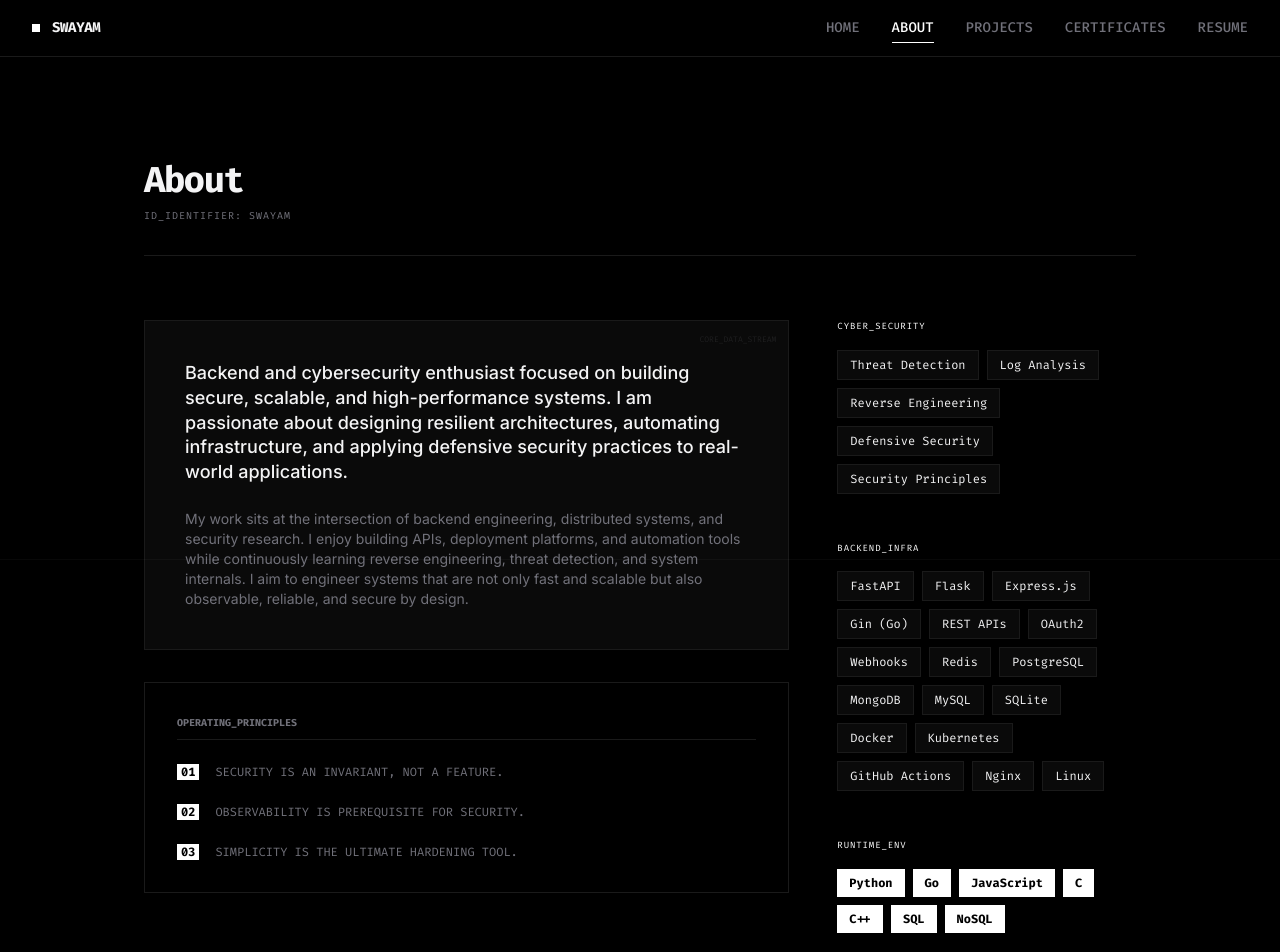
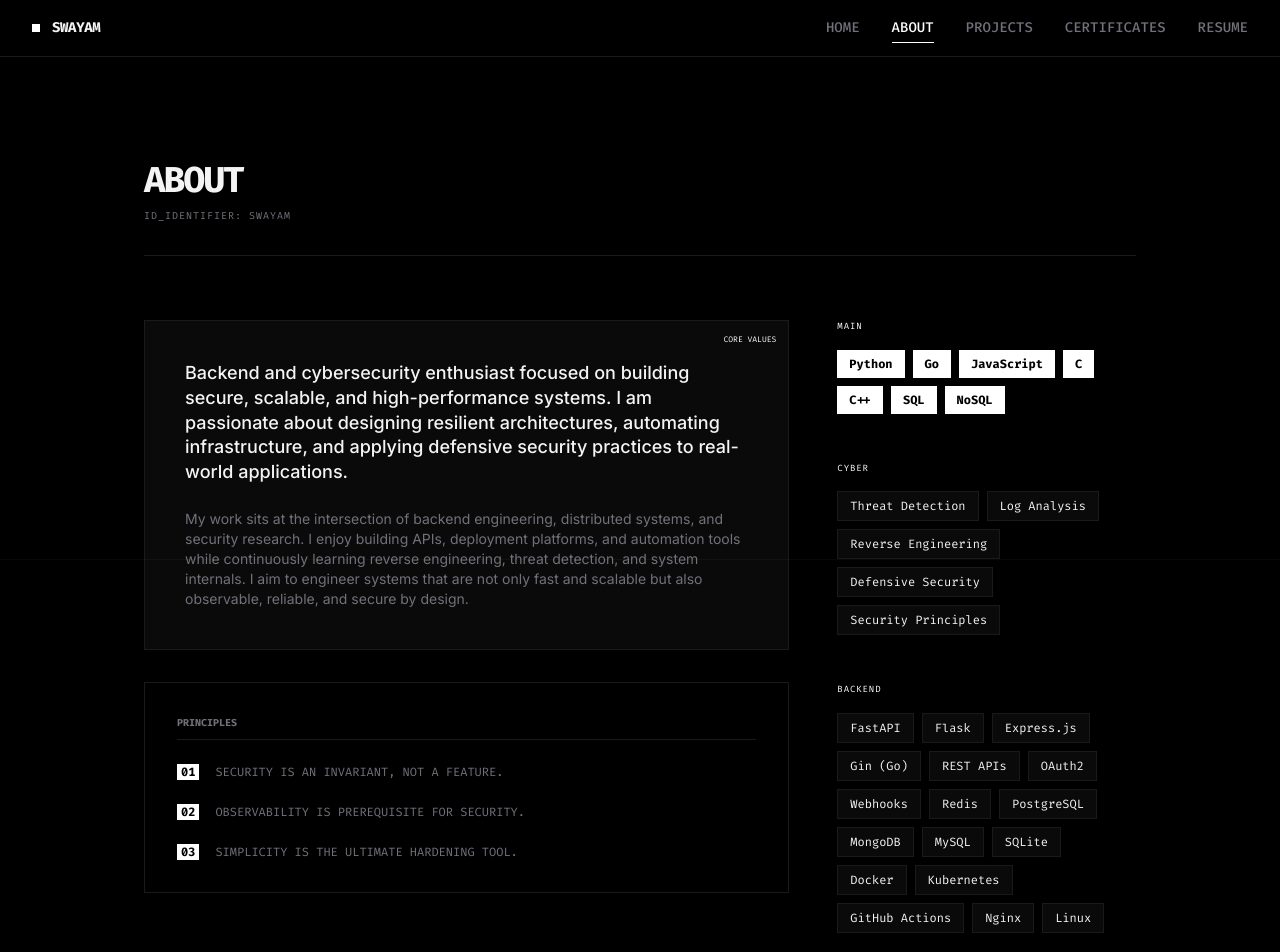
Before and after one commit to swayam5342/website, a React (Vite) app: page /#/about in a window 1280 px wide. Shown: the top 952 px of the page. Built offline with nearby package versions, Linux system fonts and the light colour scheme.

Commit message:
edited project

```diff
--- a/data/about.json
+++ b/data/about.json
@@ -1,5 +1,7 @@
 {
-   "main_text": "Backend and cybersecurity enthusiast focused on building secure, scalable, and high-performance systems. I am passionate about designing resilient architectures, automating infrastructure, and applying defensive security practices to real-world applications.",
+
+  "heading" : "ID_IDENTIFIER: SWAYAM",
+  "main_text": "Backend and cybersecurity enthusiast focused on building secure, scalable, and high-performance systems. I am passionate about designing resilient architectures, automating infrastructure, and applying defensive security practices to real-world applications.",
 
   "sub_text": "My work sits at the intersection of backend engineering, distributed systems, and security research. I enjoy building APIs, deployment platforms, and automation tools while continuously learning reverse engineering, threat detection, and system internals. I aim to engineer systems that are not only fast and scalable but also observable, reliable, and secure by design.",
     "security_principles":  [
@@ -7,4 +9,6 @@
     "OBSERVABILITY IS PREREQUISITE FOR SECURITY.",
     "SIMPLICITY IS THE ULTIMATE HARDENING TOOL."
   ]
+
+
 }
--- a/data/home.json
+++ b/data/home.json
@@ -1,4 +1,6 @@
 {
+  "main_heading":"SYSTEM_READY // SOURCE_VERIFIED",
+  "project" : "PROJECT",
     "main_text" : "Engineering robust systems with zero-trust protocols and hardened architectures. Focus: High-concurrency Go and Cybersecurity Research.",
     "mid_part":[
   { "label": "PRIMARY DOMAIN", "value": "BACKEND + SECURITY", "icon": "Shield" },
--- a/data/projects.json
+++ b/data/projects.json
@@ -1,4 +1,4 @@
-[
+{"project" :[
   {
     "id": 1,
     "slug": "promptto-web",
@@ -60,4 +60,7 @@
     "improvements": "Planned additions include threat-intelligence enrichment, Grafana dashboards, multi-host monitoring, and TLS-enabled secure deployment."
     }
   }
-]
+],
+"main_heading": "PROJECTS",
+"sub_heading": "RESPOSITORIES AND TECHNICAL LOGS"
+}
--- a/data/projects.ts
+++ b/data/projects.ts
@@ -1,6 +1,6 @@
 
 import { Project } from '../types';
 import projectsJson from './projects.json';
-const projectsData: Project[] = projectsJson;
+const projectsData: Project[] = projectsJson.project;
 
 export default projectsData;
--- a/pages/AboutPage.tsx
+++ b/pages/AboutPage.tsx
@@ -16,9 +16,9 @@ export const AboutPage: React.FC = () => {
   return (
     <div className="max-w-5xl mx-auto px-4 py-16 space-y-16">
       <header className="border-b border-brand-border pb-8">
-        <h1 className="text-4xl font-mono font-bold tracking-tighter">About</h1>
+        <h1 className="text-4xl font-mono font-bold tracking-tighter">ABOUT</h1>
         <p className="text-brand-muted mt-2 font-mono text-[10px] tracking-widest uppercase">
-          ID_IDENTIFIER: SWAYAM
+          {aboutjson.heading}
         </p>
       </header>
 
@@ -27,8 +27,8 @@ export const AboutPage: React.FC = () => {
         <div className="md:col-span-8 space-y-8 text-brand-muted leading-relaxed font-sans">
 
           <div className="bg-brand-surface border border-brand-border p-10 relative">
-            <div className="absolute top-0 right-0 p-3 font-mono text-[8px] text-brand-muted/20 uppercase">
-              Core_Data_Stream
+            <div className="absolute top-0 right-0 p-3 font-mono text-[8px] text-brand-muted/20 uppercase text-white">
+              CORE VALUES
             </div>
 
             <p className="text-brand-text mb-6 text-lg font-medium leading-snug">
@@ -41,7 +41,7 @@ export const AboutPage: React.FC = () => {
           {/* OPERATING PRINCIPLES */}
           <div className="border border-brand-border p-8 bg-brand-bg">
             <h3 className="font-mono text-[10px] font-bold text-brand-muted uppercase border-b border-brand-border pb-2 mb-6">
-              OPERATING_PRINCIPLES
+              PRINCIPLES
             </h3>
 
             <ul className="space-y-6 text-xs font-mono">
@@ -59,11 +59,27 @@ export const AboutPage: React.FC = () => {
 
         {/* RIGHT SKILLS */}
         <div className="md:col-span-4 space-y-12">
+          <div className="space-y-4">
+            <h4 className="font-mono text-[9px] text-brand-accent uppercase tracking-widest mb-4">
+              MAIN
+            </h4>
+
+            <div className="flex flex-wrap gap-2">
+              {skills.core.map((s) => (
+                <span
+                  key={s}
+                  className="bg-brand-accent text-brand-bg px-3 py-1.5 text-xs font-mono font-bold"
+                >
+                  {s}
+                </span>
+              ))}
+            </div>
+          </div>
 
           {/* Cyber Security */}
           <div className="space-y-4">
             <h4 className="font-mono text-[9px] text-brand-accent uppercase tracking-widest mb-4">
-              Cyber_Security
+              CYBER
             </h4>
 
             <div className="flex flex-wrap gap-2">
@@ -81,7 +97,7 @@ export const AboutPage: React.FC = () => {
           {/* Backend */}
           <div className="space-y-4">
             <h4 className="font-mono text-[9px] text-brand-accent uppercase tracking-widest mb-4">
-              Backend_Infra
+              BACKEND
             </h4>
 
             <div className="flex flex-wrap gap-2">
@@ -96,23 +112,7 @@ export const AboutPage: React.FC = () => {
             </div>
           </div>
 
-          {/* Runtime */}
-          <div className="space-y-4">
-            <h4 className="font-mono text-[9px] text-brand-accent uppercase tracking-widest mb-4">
-              Runtime_Env
-            </h4>
 
-            <div className="flex flex-wrap gap-2">
-              {skills.core.map((s) => (
-                <span
-                  key={s}
-                  className="bg-brand-accent text-brand-bg px-3 py-1.5 text-xs font-mono font-bold"
-                >
-                  {s}
-                </span>
-              ))}
-            </div>
-          </div>
 
         </div>
       </div>
--- a/pages/Certificates.tsx
+++ b/pages/Certificates.tsx
@@ -9,7 +9,7 @@ export const Certificates: React.FC = () => {
     <div className="max-w-7xl mx-auto px-4 py-16">
       <header className="mb-16 border-b border-brand-border pb-8">
         <h1 className="text-4xl font-mono font-bold tracking-tighter uppercase">
-          Vault // Credentials
+          CERTIFICATES // VERIFIED ACHIEVEMENTS
         </h1>
         <p className="text-brand-muted mt-2 font-mono text-[10px] uppercase tracking-widest">
           Validated certification data and identity proofs.
--- a/pages/Home.tsx
+++ b/pages/Home.tsx
@@ -23,7 +23,7 @@ export const Home: React.FC = () => {
         <div className="space-y-8">
           <div className="font-mono text-[10px] text-brand-muted flex items-center space-x-2 tracking-widest uppercase">
             <span className="inline-block w-1.5 h-1.5 bg-brand-accent"></span>
-            <span>SYSTEM_READY // SOURCE_VERIFIED</span>
+            <span>{homeData.main_heading}</span>
           </div>
 
           <h1 className="text-6xl md:text-9xl font-black tracking-tighter uppercase leading-[0.85]">
@@ -38,11 +38,11 @@ export const Home: React.FC = () => {
 
           <div className="flex flex-wrap gap-4 pt-6">
             <Link to="/projects" className="bg-brand-accent text-brand-bg px-8 py-3 font-mono text-xs font-bold flex items-center space-x-3 hover:bg-brand-muted transition-all">
-              <span>INIT_SYSTEM_PROBE</span>
+              <span>{homeData.project}</span>
               <ArrowRight size={14} />
             </Link>
-            <Link to="/contact" className="border border-brand-border px-8 py-3 font-mono text-xs font-bold flex items-center space-x-3 hover:bg-white/5 transition-all">
-              <span>SECURE_CONTACT</span>
+            <Link to="/certificates" className="border border-brand-border px-8 py-3 font-mono text-xs font-bold flex items-center space-x-3 hover:bg-white/5 transition-all">
+              <span>CERTIFICATES</span>
             </Link>
           </div>
         </div>
--- a/pages/Projects.tsx
+++ b/pages/Projects.tsx
@@ -2,6 +2,7 @@ import React, { useState } from "react";
 import { Link } from "react-router-dom";
 import { Github, ExternalLink, ChevronRight } from "lucide-react";
 import projectsData from "../data/projects";
+import project from "../data/projects.json"
 import categorie from "../data/project_cat.json";
 import { Project } from "../types";
 
@@ -21,10 +22,10 @@ export const Projects: React.FC = () => {
       <header className="mb-12 flex flex-col md:flex-row md:items-end justify-between border-b border-brand-border pb-8">
         <div>
           <h1 className="text-4xl font-mono font-bold tracking-tighter uppercase">
-            Arsenal // Repositories
+            {project.main_heading}
           </h1>
           <p className="text-brand-muted mt-2 font-mono text-[10px] uppercase tracking-widest">
-            Internal technical logs and source releases.
+            {project.sub_heading}
           </p>
         </div>
 
```
